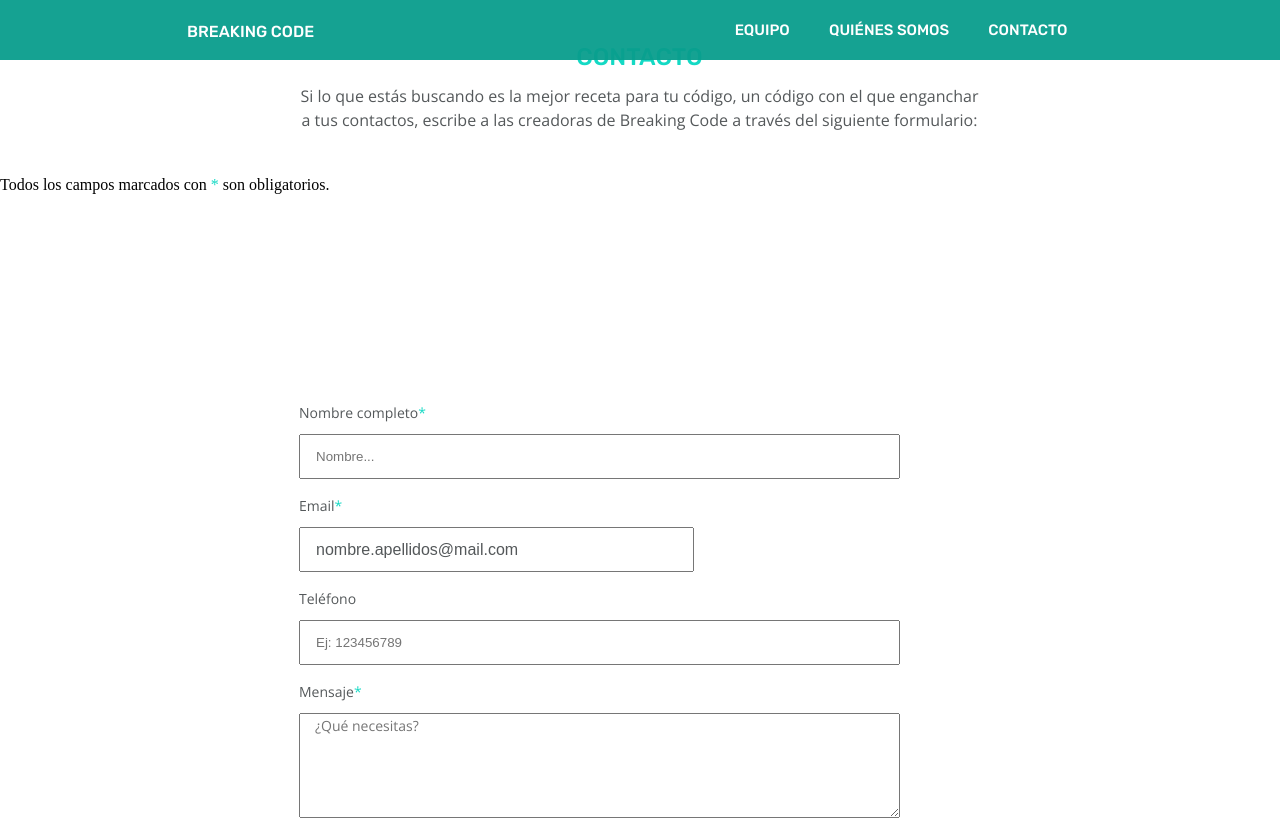
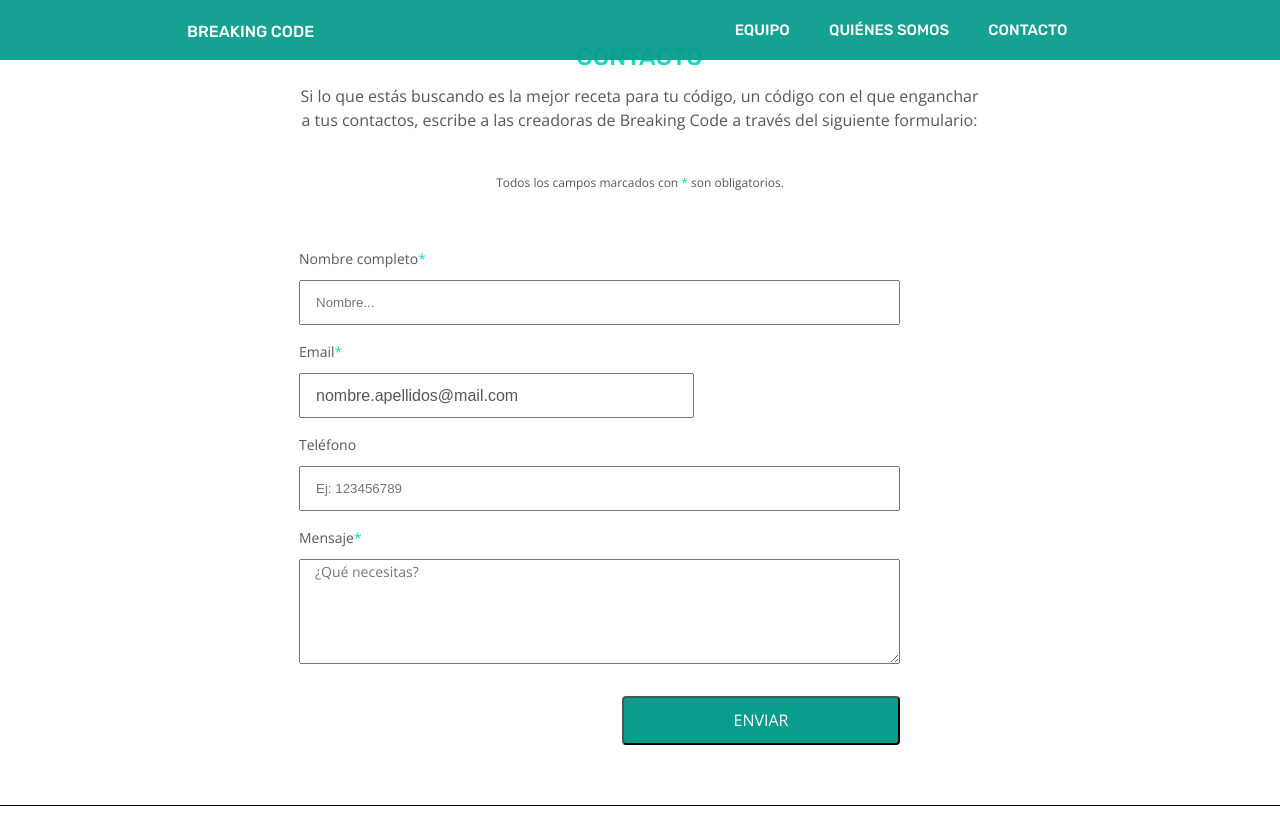
Before and after one commit to Adalab/proyect-promo-r-module-1-team-8, a website: page public/contact.html in a window 1280 px wide. Shown: the top 821 px of the page. Drawn offline with nearby package versions, Linux system fonts and the light colour scheme.

Commit message:
centers text in contacts

```diff
--- a/src/scss/layout/_form.scss
+++ b/src/scss/layout/_form.scss
@@ -1,8 +1,14 @@
+.team__p {
+    font-family: $mainFont;
+    font-size: 12px;
+    text-align: center;
+    color: $colorText;
+}
 .form {
     font-family: $mainFont;
     font-size: rem(14);
     color: $colorText;
-    margin-top: rem(200);
+    margin-top: rem(50);
 
     &__input{
  // -webkit-appearance: none;
@@ -55,6 +61,7 @@
     }
     &__label {
         display: inline-block;
+        width: 100vw;
         padding-top: rem(13);
         padding-bottom: rem(7);
         padding-left: rem(15);
```
Also changed, not shown: public/assets/css/main.css.
